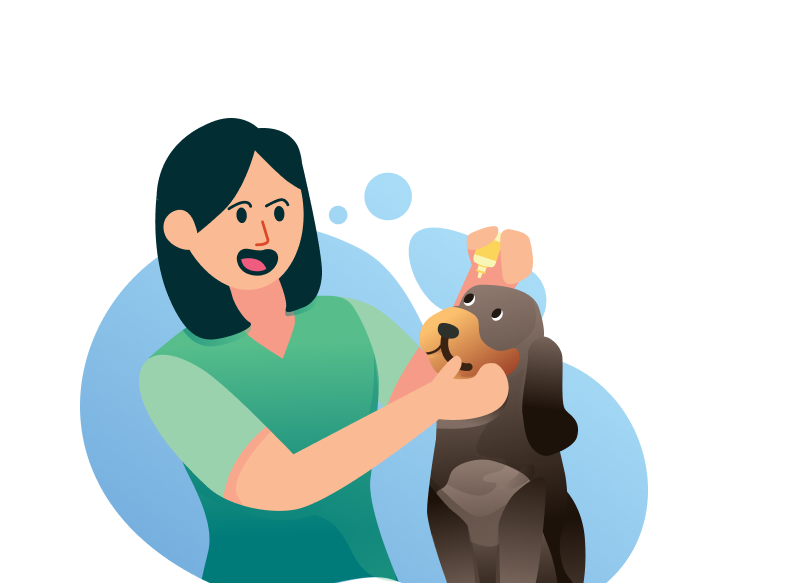
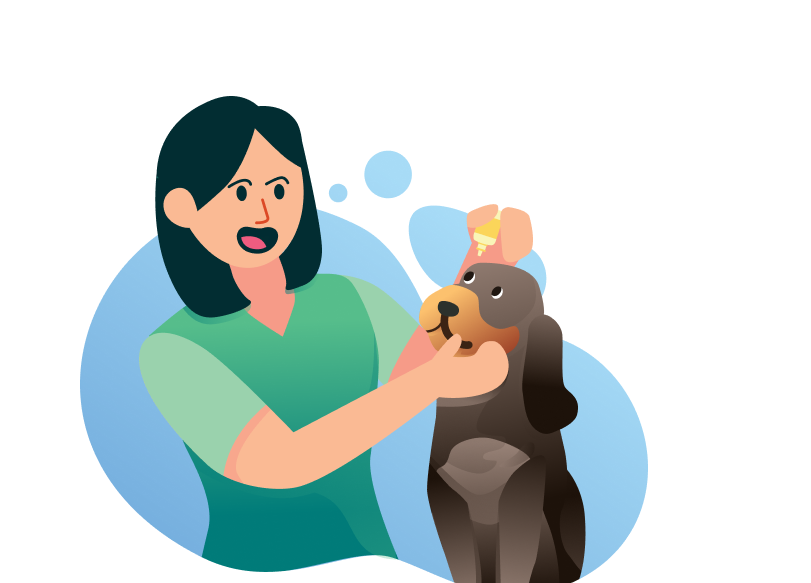
Before and after one commit to isabelPereira94/Desafio-CSS-3, a plain HTML site: page index.html in a window 1280 px wide. Shown: the part 94-677 px from the top of the page, without its empty margins (45-856 px from the left). Drawn offline with Linux system fonts and the light colour scheme.

Commit message:
correcao na altura

```diff
--- a/desafio3.css
+++ b/desafio3.css
@@ -39,7 +39,7 @@ a {
 
 img {
     margin-left: 125px;
-    padding-top: 127px;
+    padding-top: 105px;
     display: inline-block;
 }
 
```
